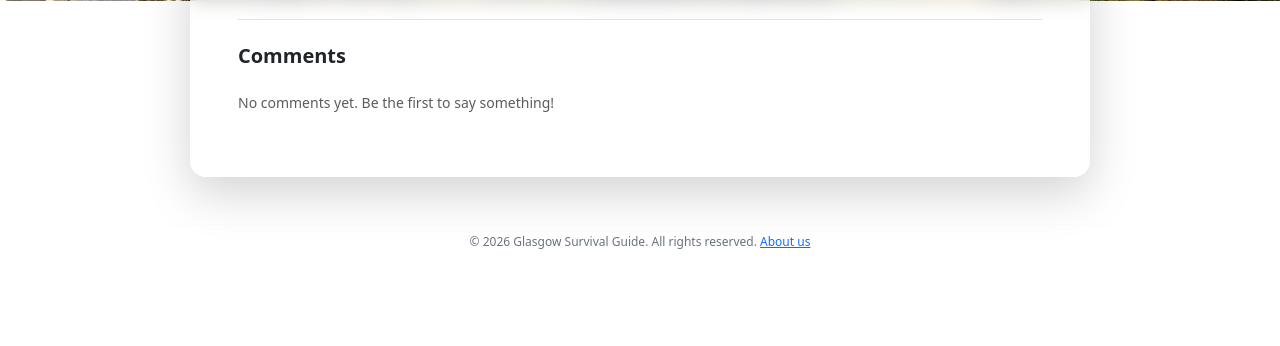
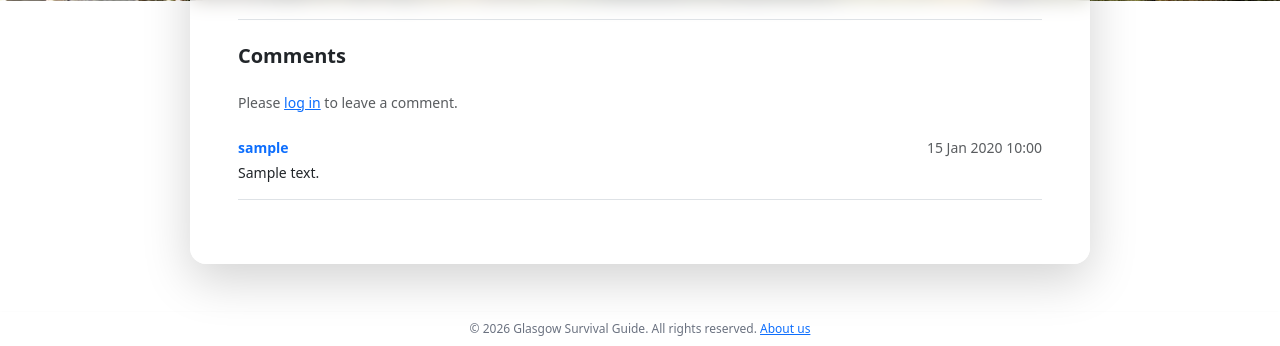
Before and after one commit to COMPSCI5012-Internet-Technology/GlasgowSurvivalGuide, a Django app: page /posts/1/ in a window 1280 px wide. Shown: the part 799-1145 px from the top of the page. Before the commit the page ends 1048 px from the top, so only its background shows below. Run offline with Django 5.2, Linux system fonts and the light colour scheme; tables that the repository leaves empty hold one stand-in row (values such as "Sample post"); grey boxes marked "Sample" are stand-in pictures.

Commit message:
fix comment function

```diff
--- a/templates/guide/post_detail.html
+++ b/templates/guide/post_detail.html
@@ -35,7 +35,32 @@
 
         <section class="mt-5 border-top pt-4">
             <h3 class="h5 fw-bold mb-4">Comments</h3>
-            <p class="text-muted small">No comments yet. Be the first to say something!</p>
+            {% if user.is_authenticated %}
+                <form method="post" action="{% url 'guide:post_detail' post.pk %}" class="mb-4">
+                    {% csrf_token %}
+                    <div class="mb-3">
+                        <textarea name="content" class="form-control" rows="3" placeholder="Write a comment..." required></textarea>
+                    </div>
+                    <button type="submit" class="btn btn-primary btn-sm px-4 fw-bold">Post Comment</button>
+                </form>
+            {% else %}
+                <p class="small text-muted mb-4">Please <a href="{% url 'guide:login' %}">log in</a> to leave a comment.</p>
+            {% endif %}
+
+            {% if post.comments.all %}
+                {% for comment in post.comments.all %}
+                    <div class="mb-3 pb-3 border-bottom">
+                        <div class="d-flex justify-content-between small mb-1">
+                            <span class="fw-bold text-primary">{{ comment.author.username }}</span>
+                            <span class="text-muted">{{ comment.created_at|date:"d M Y H:i" }}</span>
+                        </div>
+                        <p class="mb-0 small text-dark">{{ comment.content }}</p>
+                    </div>
+                {% endfor %}
+            {% else %}
+                <p class="text-muted small">No comments yet. Be the first to say something!</p>
+            {% endif %}
+
         </section>
 
     </div>
```
Also changed, not shown: templates/guide/post_list.html (+31 -18 lines).
